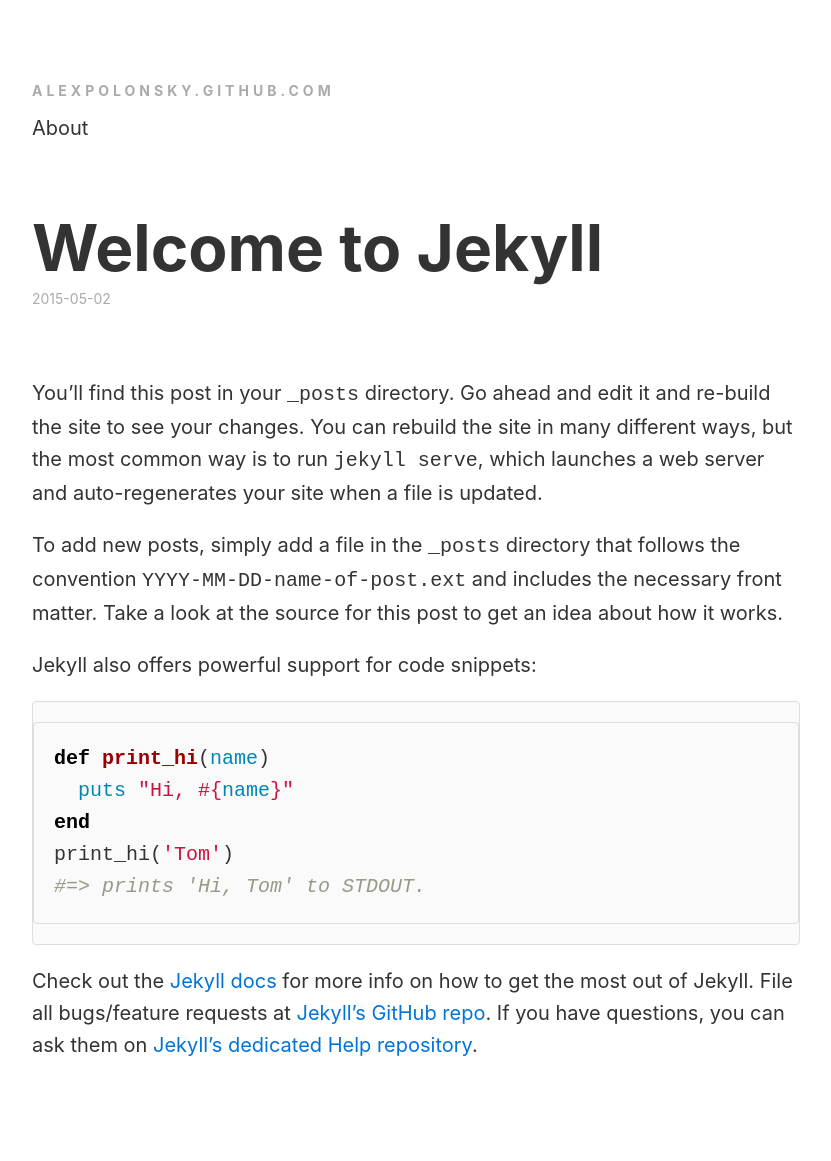
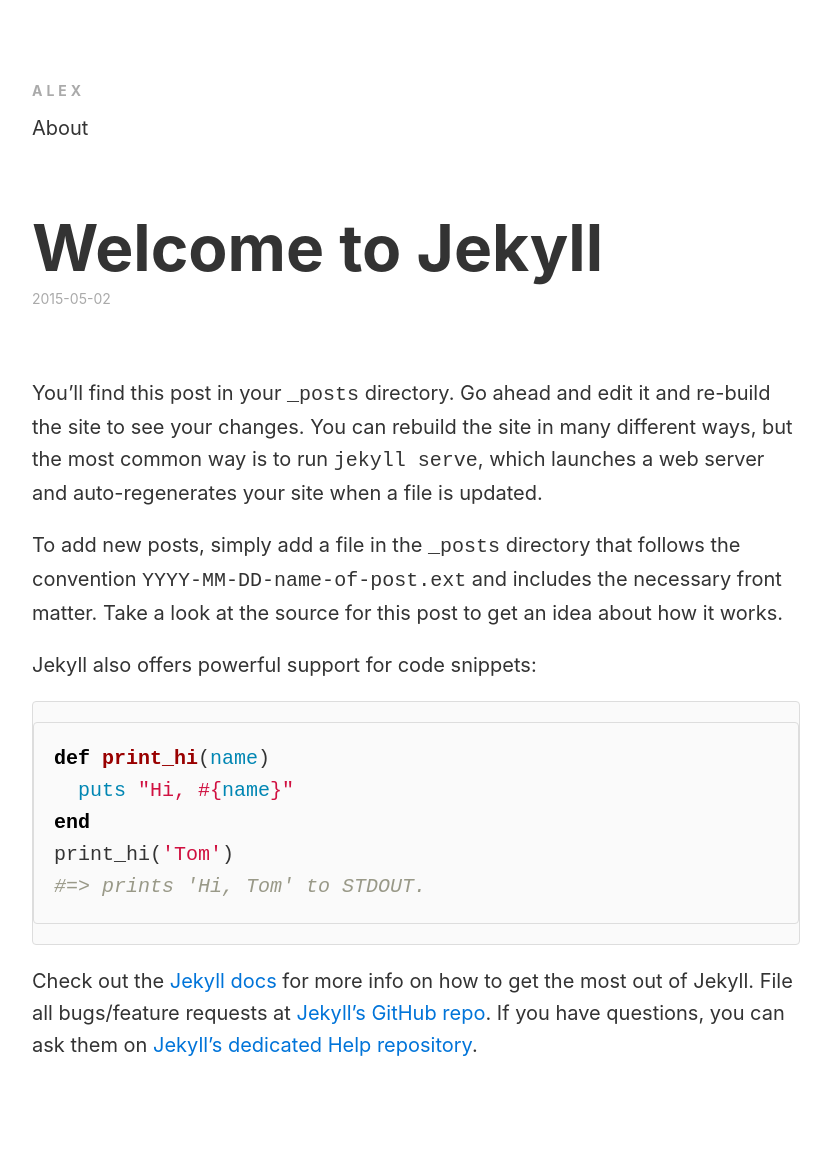
Before and after one commit to alexpolonsky/test-dec2016, a Jekyll site: the page built from _posts/2015-05-02-welcome-to-jekyll.md, in a window 1280 px wide. Shown: the whole page, without its empty margins (224-1055 px from the left). Built offline with Jekyll 4.4.1, drawn with Linux system fonts in a browser that asks for light colours.

Commit message:
Update _config.yml

```diff
--- a/_config.yml
+++ b/_config.yml
@@ -1,4 +1,4 @@
-name: alexpolonsky.github.com
+name: alex
 baseurl: "/"
 
 date_format: "%Y-%m-%d"
```
